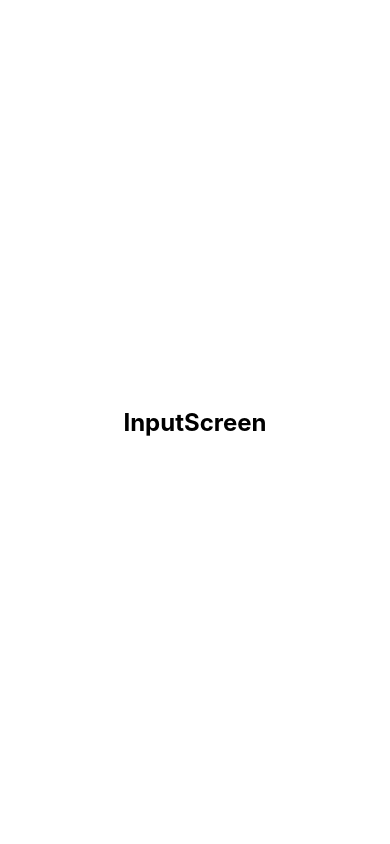
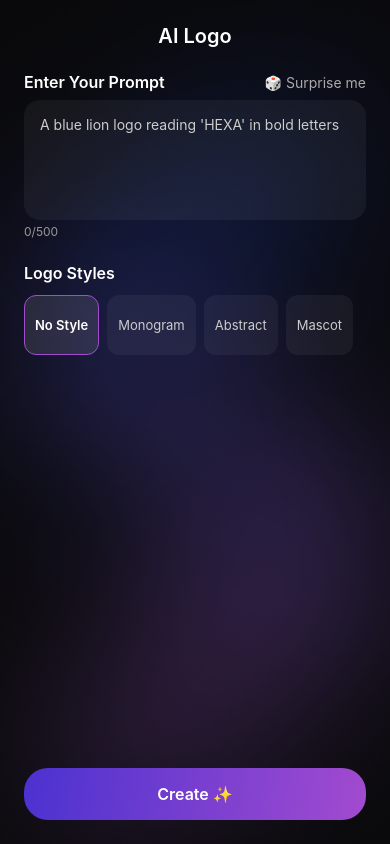
Before and after one commit to eceoztecik/hexa-demo, a React Native app: screen /Input in a window 390 px wide. Built offline with nearby package versions, Linux system fonts and the light colour scheme.

Commit message:
screens update

```diff
--- a/src/screens/InputScreen/index.tsx
+++ b/src/screens/InputScreen/index.tsx
@@ -1,14 +1,130 @@
-import React from 'react';
-import { View, Text } from 'react-native';
+import React, { useState, useEffect } from 'react';
+import {
+  View,
+  Text,
+  TextInput,
+  FlatList,
+  TouchableOpacity,
+  Dimensions,
+  ImageBackground,
+} from 'react-native';
+import { LinearGradient } from 'expo-linear-gradient';
+import { NativeStackScreenProps } from '@react-navigation/native-stack';
 import styles from './styles';
+import { RootStackParamList } from '../../../App';
 
-const InputScreen = () => {
+const windowWidth = Dimensions.get('window').width;
+
+type Props = NativeStackScreenProps<RootStackParamList, 'Input'>;
+
+const logoStyles = [
+  { id: 'no-style', label: 'No Style' },
+  { id: 'monogram', label: 'Monogram' },
+  { id: 'abstract', label: 'Abstract' },
+  { id: 'mascot', label: 'Mascot' },
+];
+
+const InputScreen = ({ navigation }: Props) => {
+  const [prompt, setPrompt] = useState('');
+  const [selectedStyle, setSelectedStyle] = useState('no-style');
+  const [status, setStatus] = useState<'idle' | 'processing' | 'done'>('idle');
+
+  useEffect(() => {
+    const unsubscribe = navigation.addListener('focus', () => {
+      setStatus('idle');
+    });
+    return unsubscribe;
+  }, [navigation]);
+
+  const handleGenerate = () => {
+    if (!prompt.trim()) return;
+
+    setStatus('processing');
+
+    const delay = Math.floor(Math.random() * 30 + 30) * 1000;
+
+    setTimeout(() => {
+      setStatus('done');
+      navigation.navigate('Output', { prompt });
+    }, delay);
+  };
+
+  const renderStyleItem = ({ item }: any) => (
+    <TouchableOpacity
+      style={[
+        styles.styleItem,
+        selectedStyle === item.id && styles.selectedStyleItem,
+      ]}
+      onPress={() => setSelectedStyle(item.id)}
+    >
+      <Text
+        style={[
+          styles.styleLabel,
+          selectedStyle === item.id && styles.selectedStyleLabel,
+        ]}
+      >
+        {item.label}
+      </Text>
+    </TouchableOpacity>
+  );
+
   return (
-    <View style={styles.container}>
-      <Text style={styles.text}>InputScreen</Text>
-    </View>
+    <ImageBackground
+      source={require('../../../assets/background.png')}
+      style={styles.background}
+      resizeMode="cover"
+    >
+      <View style={styles.container}>
+        <Text style={styles.header}>AI Logo</Text>
+
+        <View style={styles.promptLabelRow}>
+          <Text style={styles.sectionLabel}>Enter Your Prompt</Text>
+          <Text style={styles.surprise}>🎲 Surprise me</Text>
+        </View>
+
+        <TextInput
+          style={styles.promptInput}
+          placeholder="A blue lion logo reading 'HEXA' in bold letters"
+          placeholderTextColor="#ccc"
+          multiline
+          maxLength={500}
+          value={prompt}
+          onChangeText={setPrompt}
+        />
+        <Text style={styles.charCount}>{prompt.length}/500</Text>
+
+        <Text style={styles.sectionLabel}>Logo Styles</Text>
+        <FlatList
+          horizontal
+          data={logoStyles}
+          renderItem={renderStyleItem}
+          keyExtractor={(item) => item.id}
+          contentContainerStyle={styles.styleList}
+          showsHorizontalScrollIndicator={false}
+        />
+
+        <View style={styles.buttonContainer}>
+          {status === 'idle' && (
+            <TouchableOpacity onPress={handleGenerate}>
+              <LinearGradient
+                colors={['#4b32d0', '#a24bcf']}
+                start={[0, 0]}
+                end={[1, 1]}
+                style={styles.button}
+              >
+                <Text style={styles.buttonText}>Create ✨</Text>
+              </LinearGradient>
+            </TouchableOpacity>
+          )}
+
+          {status === 'processing' && (
+            <View style={[styles.button, { backgroundColor: '#444' }]}>
+              <Text style={[styles.buttonText, { color: '#ccc' }]}>Processing...</Text>
+            </View>
+          )}
+        </View>
+      </View>
+    </ImageBackground>
   );
 };
-
-
 export default InputScreen;
--- a/src/screens/InputScreen/styles.tsx
+++ b/src/screens/InputScreen/styles.tsx
@@ -1,14 +1,89 @@
+
 import { StyleSheet } from 'react-native';
 const styles = StyleSheet.create({
+  background: {
+    flex: 1,
+  },
   container: {
+    padding: 24,
     flex: 1,
+    justifyContent: 'flex-start',
+  },
+  header: {
+    textAlign: 'center',
+    fontSize: 20,
+    fontWeight: '600',
+    marginBottom: 24,
+    color: '#fff',
+  },
+  promptLabelRow: {
+    flexDirection: 'row',
+    justifyContent: 'space-between',
+    alignItems: 'center',
+    marginBottom: 8,
+  },
+  sectionLabel: {
+    fontSize: 16,
+    fontWeight: '600',
+    color: '#fff',
+  },
+  surprise: {
+    fontSize: 14,
+    color: '#aaa',
+  },
+  promptInput: {
+    borderRadius: 16,
+    backgroundColor: 'rgba(255,255,255,0.05)',
+    color: '#fff',
+    padding: 16,
+    height: 120,
+    textAlignVertical: 'top',
+  },
+  charCount: {
+    color: '#999',
+    fontSize: 12,
+    marginTop: 4,
+    marginBottom: 24,
+  },
+  styleList: {
+    marginVertical: 12,
+  },
+  styleItem: {
+    backgroundColor: 'rgba(255,255,255,0.05)',
+    paddingHorizontal: 10,
+    paddingVertical: 8,
+    borderRadius: 12,
+    borderWidth: 1,
+    height: 60,
+    borderColor: 'transparent',
+    marginRight: 8,
     justifyContent: 'center',
     alignItems: 'center',
-    backgroundColor: '#fff',
   },
-  text: {
-    fontSize: 24,
-    fontWeight: 'bold',
+  selectedStyleItem: {
+    borderColor: '#a24bcf',
+    backgroundColor: 'rgba(255,255,255,0.1)',
+  },
+  styleLabel: {
+    color: '#ccc',
+    fontSize: 13,
+  },
+  selectedStyleLabel: {
+    color: '#fff',
+    fontWeight: '600',
+  },
+  buttonContainer: {
+    marginTop: 'auto',
+  },
+  button: {
+    borderRadius: 24,
+    paddingVertical: 16,
+    alignItems: 'center',
+  },
+  buttonText: {
+    color: '#fff',
+    fontWeight: '600',
+    fontSize: 16,
   },
 });
 
--- a/src/screens/OutputScreen/index.tsx
+++ b/src/screens/OutputScreen/index.tsx
@@ -1,13 +1,41 @@
 import React from 'react';
-import { View, Text } from 'react-native';
+import { View, Text, Image, StyleSheet, Dimensions, ImageBackground, TouchableOpacity } from 'react-native';
+import { RouteProp } from '@react-navigation/native';
 import styles from './styles';
+import { RootStackParamList } from '../../../App';
 
-const OutputScreen = () => {
+type OutputScreenRouteProp = RouteProp<RootStackParamList, 'Output'>;
+
+type Props = {
+  route: OutputScreenRouteProp;
+};
+
+const OutputScreen = ({ route }: Props) => {
+  const { prompt } = route.params;
+  const windowWidth = Dimensions.get('window').width;
+
   return (
-    <View style={styles.container}>
-      <Text style={styles.text}>OutputScreen</Text>
-    </View>
+    <ImageBackground
+      source={require('../../../assets/background.png')}
+      style={styles.background}
+      resizeMode="cover"
+    >
+      <View style={styles.overlay}>
+        <Text style={styles.title}>Your Logo is Ready!</Text>
+
+        <Image
+          source={require('../../../assets/mock-image.png')}
+          style={[styles.image, { width: windowWidth - 48, height: windowWidth - 48 }]}
+          resizeMode="cover"
+        />
+
+        <Text style={styles.prompt}>{prompt}</Text>
+
+        <TouchableOpacity style={styles.button}>
+          <Text style={styles.buttonText}>Download</Text>
+        </TouchableOpacity>
+      </View>
+    </ImageBackground>
   );
 };
-
 export default OutputScreen;
--- a/src/screens/OutputScreen/styles.tsx
+++ b/src/screens/OutputScreen/styles.tsx
@@ -1,14 +1,46 @@
 import { StyleSheet } from 'react-native';
 const styles = StyleSheet.create({
-  container: {
+  background: {
     flex: 1,
     justifyContent: 'center',
     alignItems: 'center',
-    backgroundColor: '#fff',
   },
-  text: {
-    fontSize: 24,
-    fontWeight: 'bold',
+  overlay: {
+    padding: 24,
+    width: '90%',
+    justifyContent: 'center',
+    alignItems: 'center',
+    gap: 16,
+    backgroundColor: 'rgba(255,255,255,0.85)',
+    borderRadius: 16,
+  },
+  title: {
+    fontSize: 22,
+    fontWeight: '600',
+    color: '#222',
+  },
+  image: {
+    borderRadius: 12,
+    backgroundColor: '#eee',
+  },
+  prompt: {
+    fontSize: 16,
+    color: '#444',
+    textAlign: 'center',
+    fontStyle: 'italic',
+    maxWidth: '90%',
+  },
+  button: {
+    marginTop: 16,
+    backgroundColor: '#a24bcf',
+    paddingVertical: 12,
+    paddingHorizontal: 24,
+    borderRadius: 8,
+  },
+  buttonText: {
+    color: '#fff',
+    fontWeight: '600',
+    fontSize: 16,
   },
 });
 export default styles;
```
